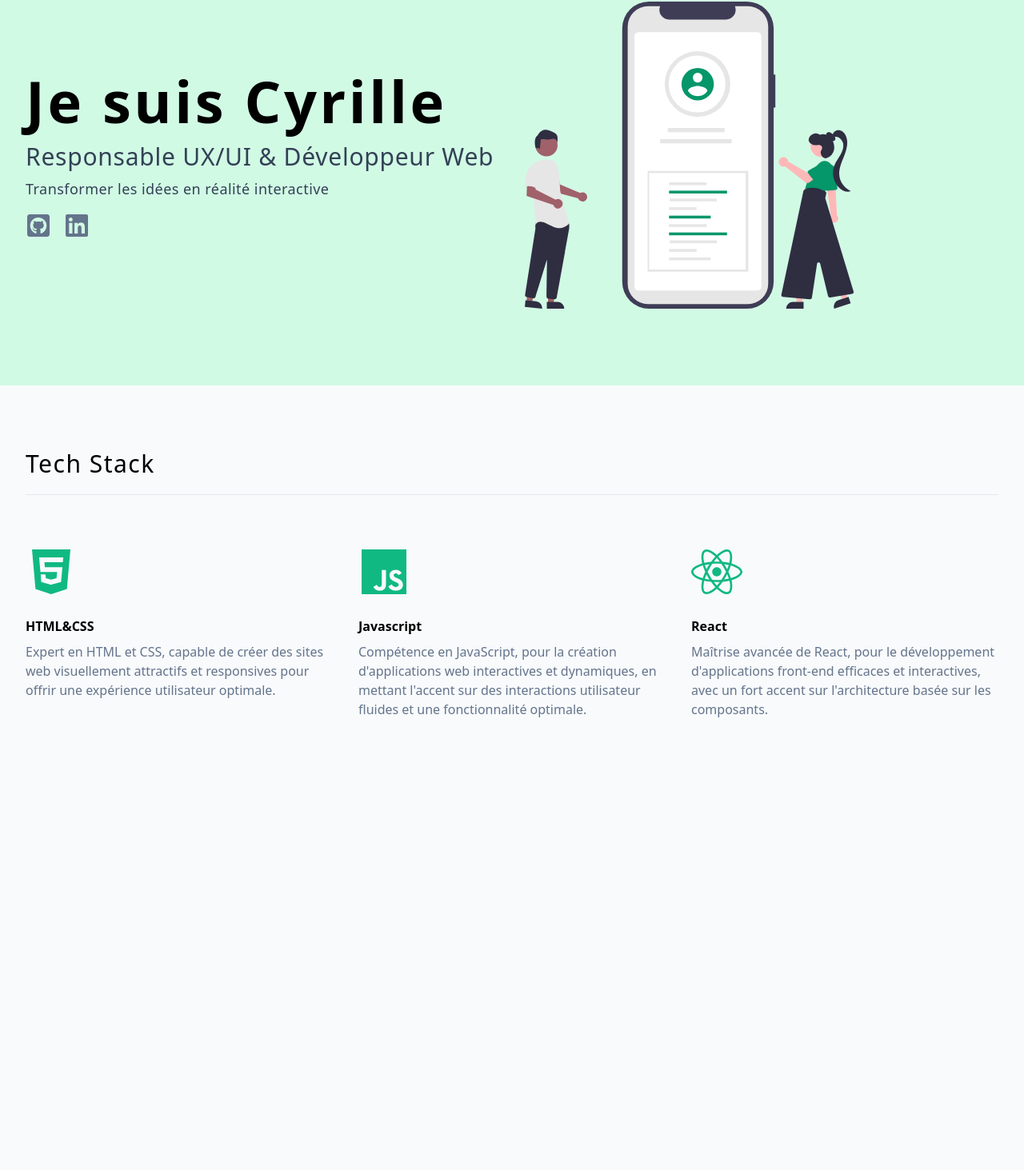
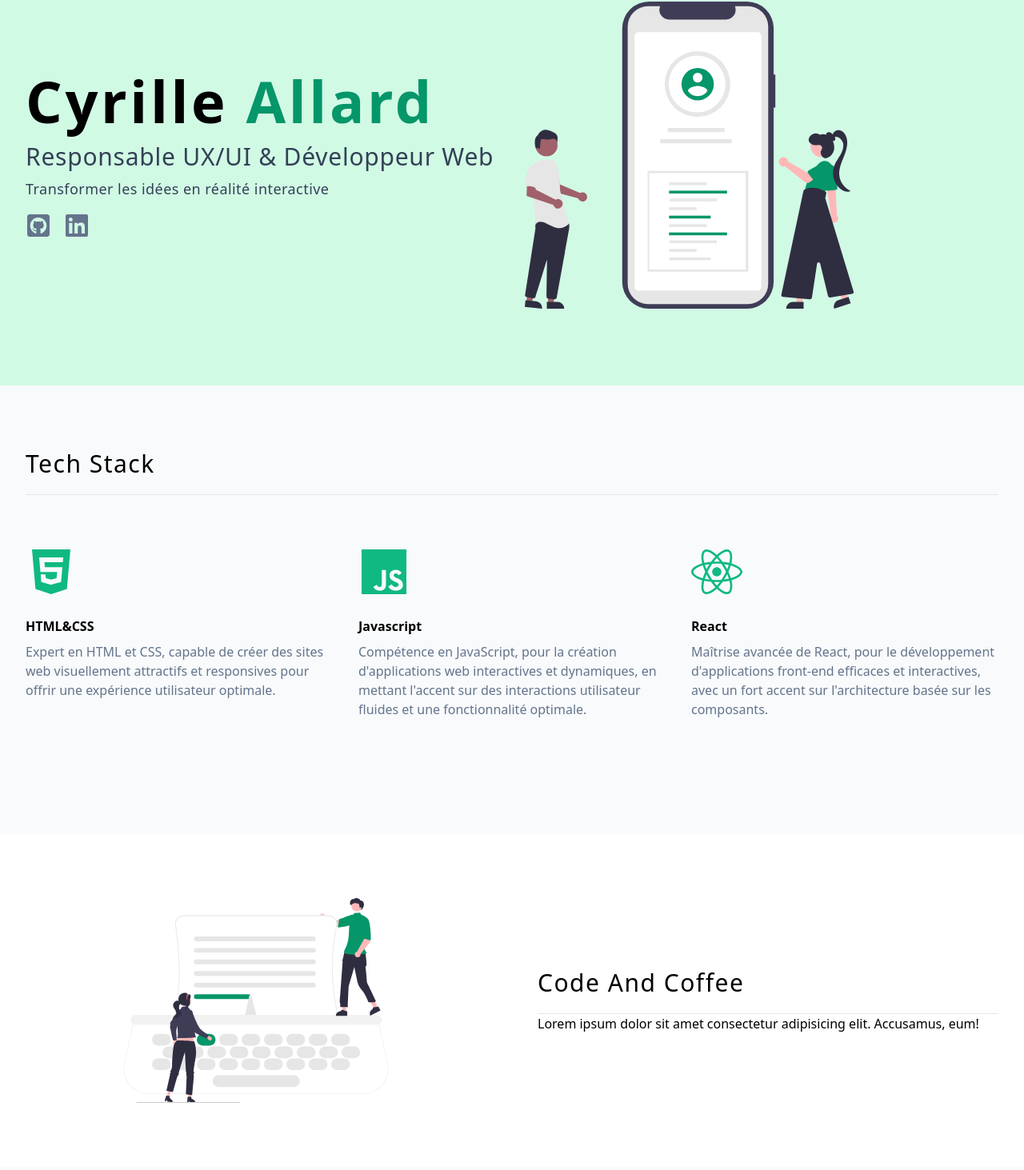
Before and after one commit to Cfy1010/cyportfolio, a React (Vite) app: page / in a window 1280 px wide. Shown: the part 194-1657 px from the top of the page at 80% size. Before the commit the page ends 1237 px from the top, so only its background shows below. Built offline with nearby package versions, Linux system fonts and the light colour scheme.

Commit message:
Add About section

```diff
--- a/src/App.jsx
+++ b/src/App.jsx
@@ -1,5 +1,7 @@
+import About from "./components/About";
 import Hero from "./components/Hero";
 import Navbar from "./components/Navbar";
+import Projects from "./components/Projects";
 import Skills from "./components/Skills";
 
 const App = () => {
@@ -8,6 +10,8 @@
       <Navbar />
       <Hero />
       <Skills />
+      <About />
+      <Projects />
     </>
   );
 };
--- /dev/null
+++ b/src/components/About.jsx
@@ -0,0 +1,20 @@
+import aboutSvg from "../assets/about.svg";
+import SectionTitle from "./SectionTitle";
+
+const About = () => {
+  return (
+    <section className="bg-white py-20" id="about">
+      <div className="align-element grid md:grid-cols-2 items-center gap-16">
+        <img src={aboutSvg} alt="image" className="w-full h-64" />
+        <article>
+          <SectionTitle text="Code And Coffee" />
+          <p>
+            Lorem ipsum dolor sit amet consectetur adipisicing elit. Accusamus,
+            eum!
+          </p>
+        </article>
+      </div>
+    </section>
+  );
+};
+export default About;
--- a/src/components/Hero.jsx
+++ b/src/components/Hero.jsx
@@ -6,7 +6,9 @@
     <div className="bg-emerald-100 py-24">
       <div className="align-element grid md:grid-cols-2 items-center gap-8">
         <article>
-          <h1 className="text-7xl font-bold tracking-wider">Je suis Cyrille</h1>
+          <h1 className="text-7xl font-bold tracking-wider">
+            Cyrille<span className="text-emerald-600"> Allard</span>
+          </h1>
           <p className="mt-4 text-3xl text-slate-700 capitalize tracking-wide">
             Responsable UX/UI & Développeur Web
           </p>
--- /dev/null
+++ b/src/components/Projects.jsx
@@ -0,0 +1,8 @@
+import { projects } from "../data";
+import SectionTitle from "./SectionTitle";
+import { ProjectsCard } from "./ProjectsCard";
+
+const Projects = () => {
+  return <div>Projects</div>;
+};
+export default Projects;
--- /dev/null
+++ b/src/components/ProjectsCard.jsx
@@ -0,0 +1,3 @@
+export const ProjectsCard = () => {
+  return <div>ProjectsCard</div>;
+};
```
